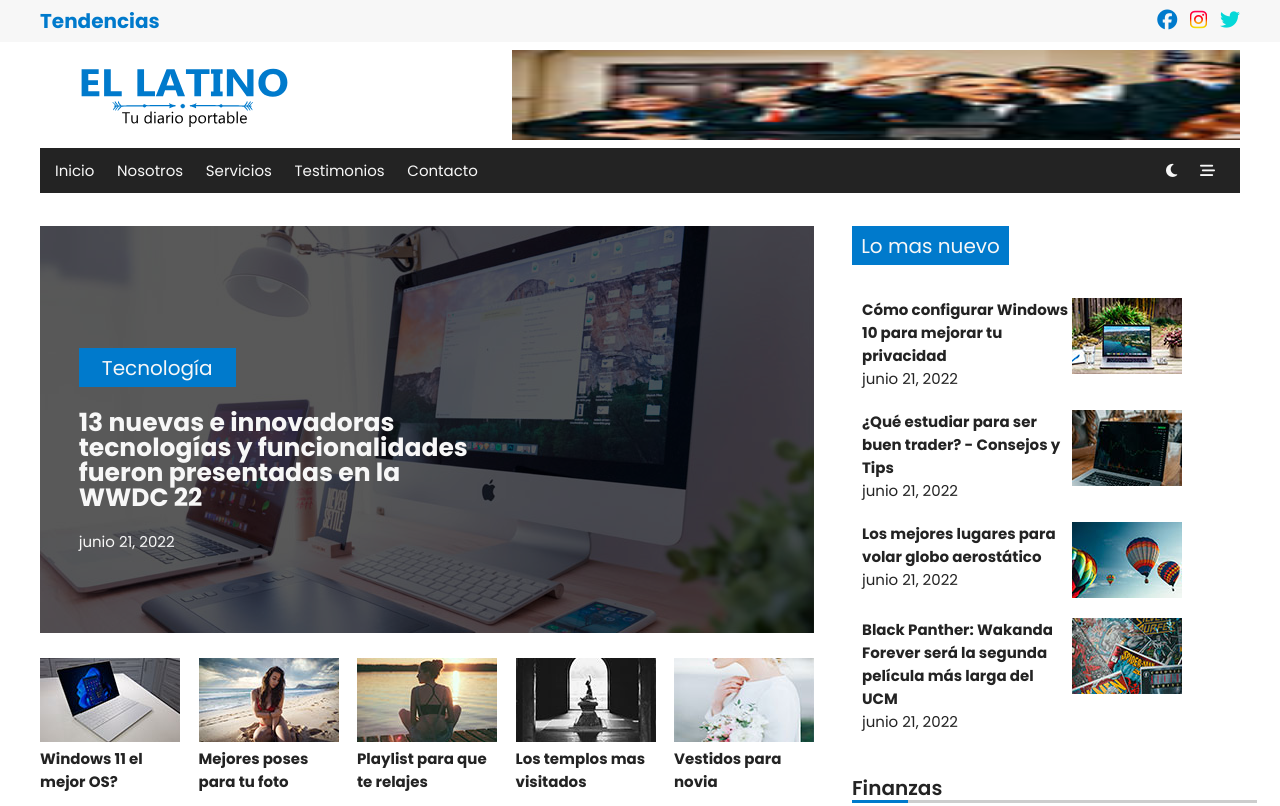
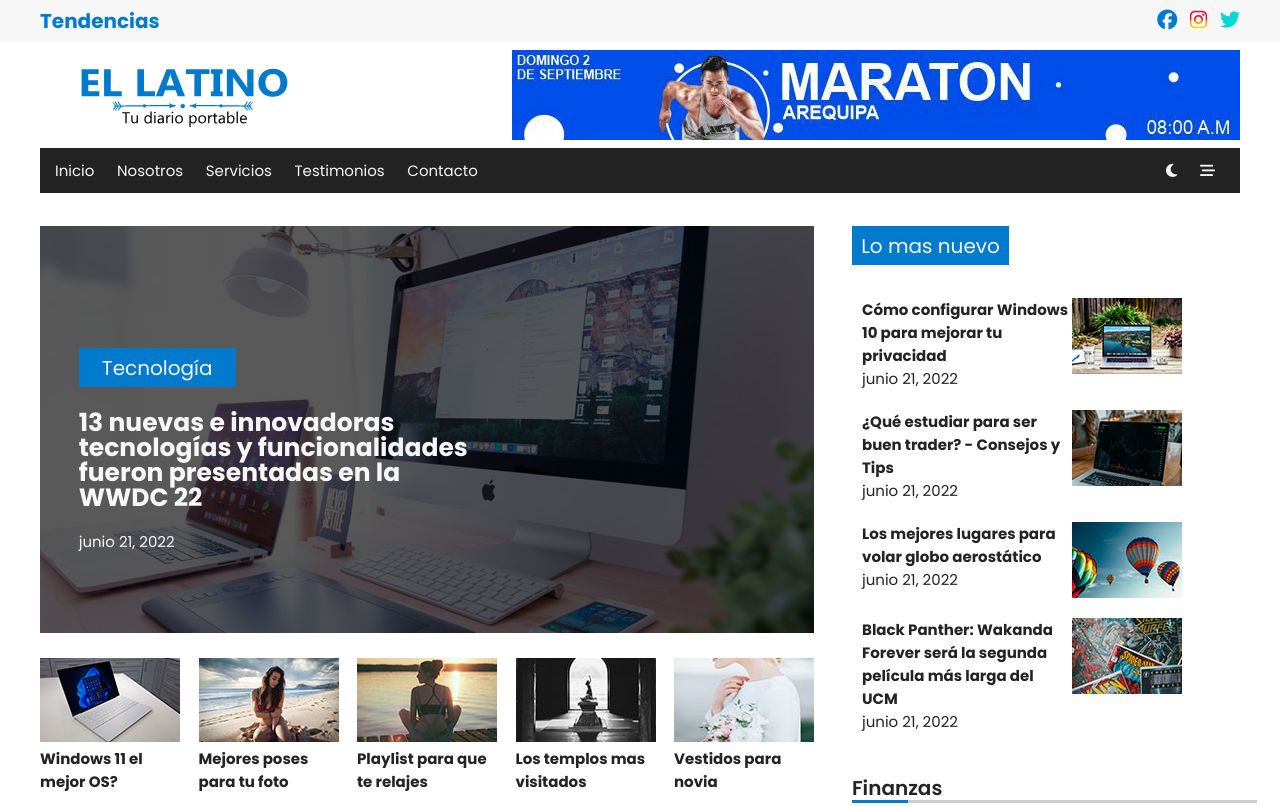
Before and after one commit to SoftComp-MG/el-latino.github.io, a plain HTML site: page index.html in a window 1280 px wide. Shown: the top 806 px of the page. Drawn offline with Linux system fonts and the light colour scheme.

Commit message:
Update index.html

```diff
--- a/index.html
+++ b/index.html
@@ -48,7 +48,7 @@
             <picture>
                 <img src="./assets/images/logo-el_latino.svg" alt="Logo EL Latino">
             </picture>
-            <img class="d-none" src="./assets/images/gp-3.jpg" alt="">
+            <img class="d-none" src="./assets/images/ads-maraton.jpg" alt="">
         </div>
         <nav class="menu">
             <ul>
```
